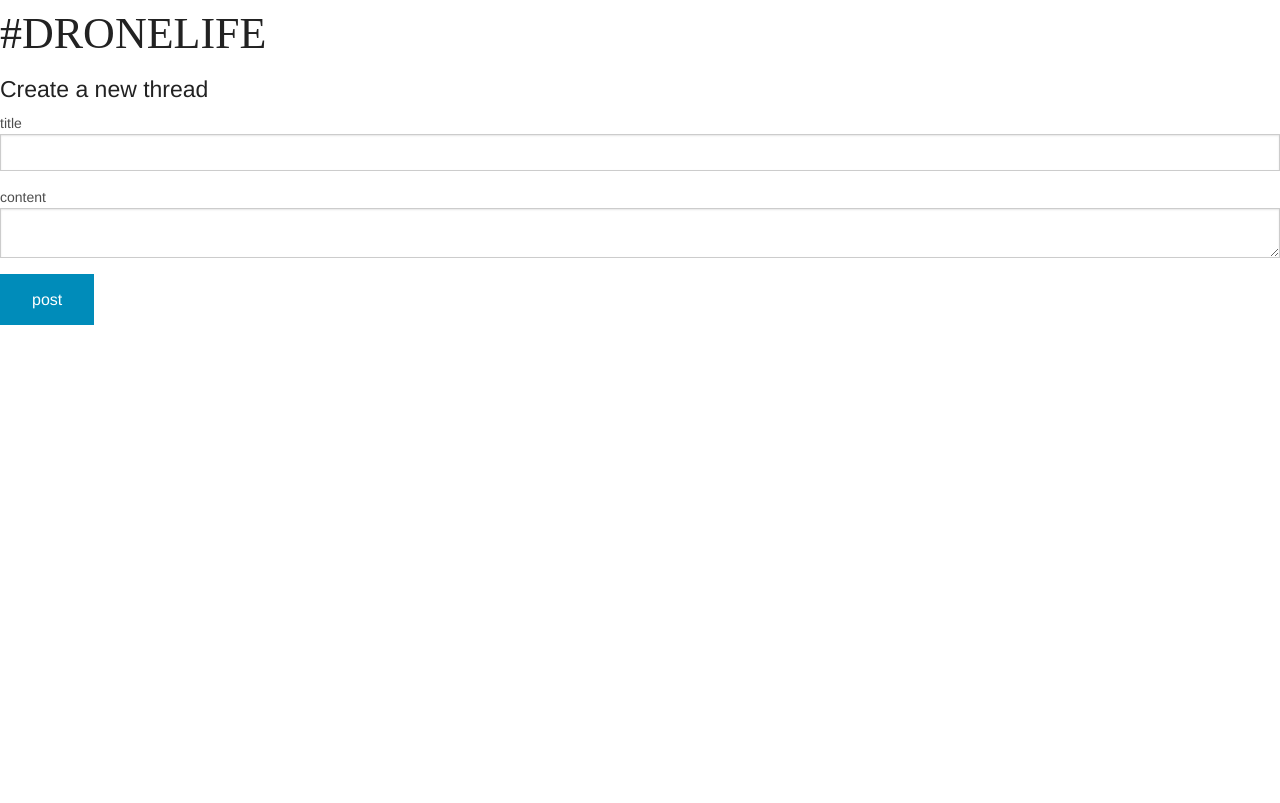
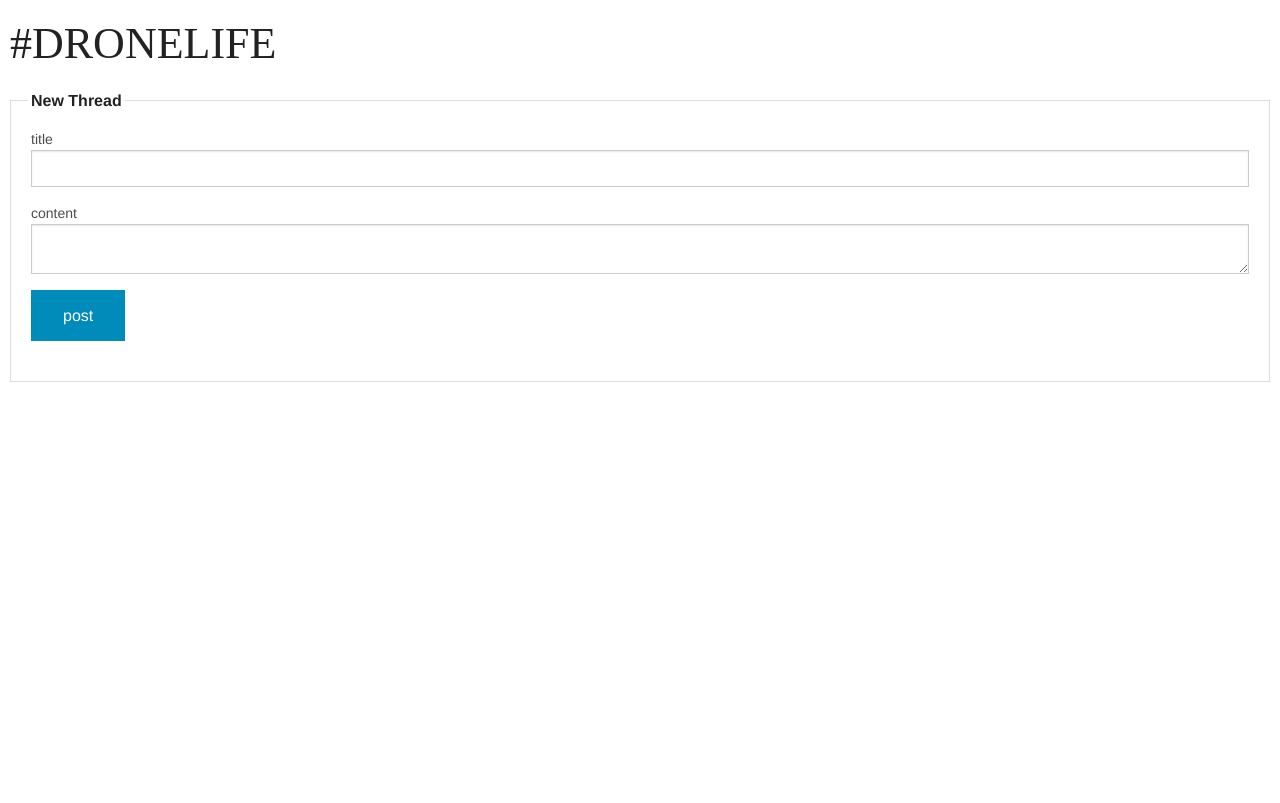
Before and after one commit to hecanjog/dronelife.org, a Flask app: page / in a window 1280 px wide. After the commit the page ends 382 px from the top, so only its background shows below. Run offline with Flask 2, Linux system fonts and the light colour scheme; data that the repository does not hold is empty; some web fonts are replaced.

Commit message:
padding was driving me nuts

```diff
--- a/src/dronelife/static/scss/app.scss
+++ b/src/dronelife/static/scss/app.scss
@@ -38,7 +38,7 @@
    "foundation/components/visibility";
 
 body {
-
+    padding: 10px;
 }
 
 h1 {
--- a/src/dronelife/static/stylesheets/app.css
+++ b/src/dronelife/static/stylesheets/app.css
@@ -3101,6 +3101,10 @@ th.hide-for-touch {
   display: table-cell !important;
 }
 
+body {
+  padding: 10px;
+}
+
 h1 {
   font-family: 'Mate SC', serif;
 }
--- a/src/dronelife/templates/index.html
+++ b/src/dronelife/templates/index.html
@@ -2,19 +2,21 @@
 {% block body %}
 <h1>#DRONELIFE</h1>
 
-<h4>Create a new thread</h4>
-
 <form method="post" action="/threads">
+<fieldset>
+    <legend>New Thread</legend>
     {{ form.title.label }}
     {{ form.title(size=(80)) }}
 
     {{ form.content.label }}
     {{ form.content(rows=20) }}
     <button type="submit">post</button>
+</fieldset>
 </form>
 
 <ul class="recent-threads">
     {% for thread in threads %}
     <li><a href="/threads/{{ thread.id }}/{{ thread.title }}">{{ thread.title }}</a></li>
     {% endfor %}
+</ul>
 {% endblock %}
```
